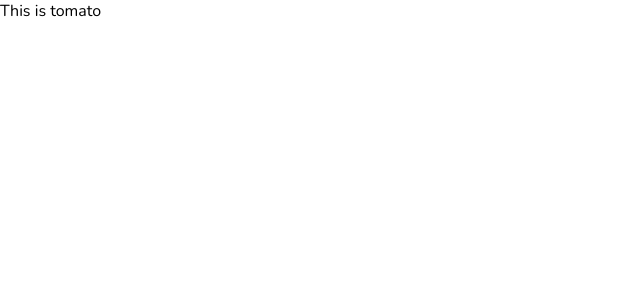
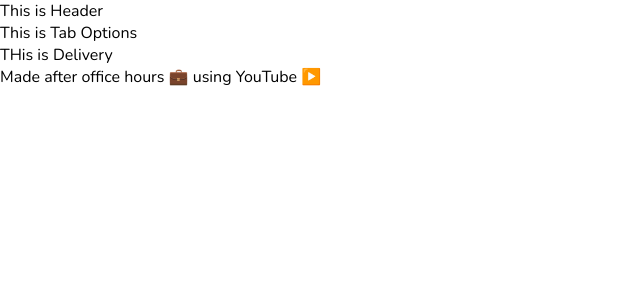
Before and after one commit to SwarajKaran/tomato, a React (Create React App) app: page / in a window 1280 px wide. Shown: the top 300 px of the page, without its empty margins (0-640 px from the left). Built offline with nearby package versions, Linux system fonts and the light colour scheme.

Commit message:
setting up components and init pages

```diff
--- a/src/App.js
+++ b/src/App.js
@@ -1,7 +1,8 @@
-import React from "react";
+import React from 'react';
+import HomePage from './pages/home';
 
 const App = () => {
-  return <div>This is tomato</div>;
+  return <HomePage />;
 };
 
 export default App;
--- /dev/null
+++ b/src/components/common/footer/index.js
@@ -0,0 +1,7 @@
+import React from 'react';
+
+const Footer = () => {
+  return <div>Made after office hours 💼 using YouTube ▶️</div>;
+};
+
+export default Footer;
--- /dev/null
+++ b/src/components/common/header/index.js
@@ -0,0 +1,8 @@
+import React from 'react';
+import './header.css';
+
+const Header = () => {
+  return <div>This is Header</div>;
+};
+
+export default Header;
--- /dev/null
+++ b/src/components/common/tabOptions/index.js
@@ -0,0 +1,7 @@
+import React from 'react';
+
+const TabOptions = ({ activeTab, setActiveTab }) => {
+  return <div>This is Tab Options</div>;
+};
+
+export default TabOptions;
--- /dev/null
+++ b/src/components/delivery/index.js
@@ -0,0 +1,7 @@
+import React from 'react';
+import './delivery.css';
+const Delivery = () => {
+  return <div>THis is Delivery</div>;
+};
+
+export default Delivery;
--- /dev/null
+++ b/src/components/diningOut/index.js
@@ -0,0 +1,8 @@
+import React from 'react';
+import './diningOut.css';
+
+const DiningOut = () => {
+  return <div>This is DiningOut</div>;
+};
+
+export default DiningOut;
--- /dev/null
+++ b/src/components/nightLife/index.js
@@ -0,0 +1,7 @@
+import React from 'react';
+import './nightLife.css';
+const NightLife = () => {
+  return <div>This is NightLife</div>;
+};
+
+export default NightLife;
--- /dev/null
+++ b/src/pages/home/index.js
@@ -0,0 +1,33 @@
+import React, { useState } from 'react';
+import Footer from '../../components/common/footer';
+import Header from '../../components/common/header';
+import TabOptions from '../../components/common/tabOptions';
+import Delivery from '../../components/delivery';
+import DiningOut from '../../components/diningOut';
+import NightLife from '../../components/nightLife';
+const HomePage = () => {
+  const [activeTab, setActiveTab] = useState('Delivery');
+  return (
+    <div>
+      <Header />
+      <TabOptions activeTab={activeTab} setActiveTab={setActiveTab} />
+      {getCorrectScreen(activeTab)}
+      <Footer />
+    </div>
+  );
+};
+const getCorrectScreen = (tab) => {
+  switch (tab) {
+    case 'Delivery':
+      return <Delivery />;
+    case 'Dining Out':
+      return <DiningOut />;
+    case 'Night Life':
+      return <NightLife />;
+
+    default:
+      return <Delivery />;
+  }
+};
+
+export default HomePage;
```
Also changed, not shown: src/components/common/header/header.css (added), src/components/delivery/delivery.css (added), src/components/diningOut/diningOut.css (added), src/components/nightLife/nightLife.css (added).
